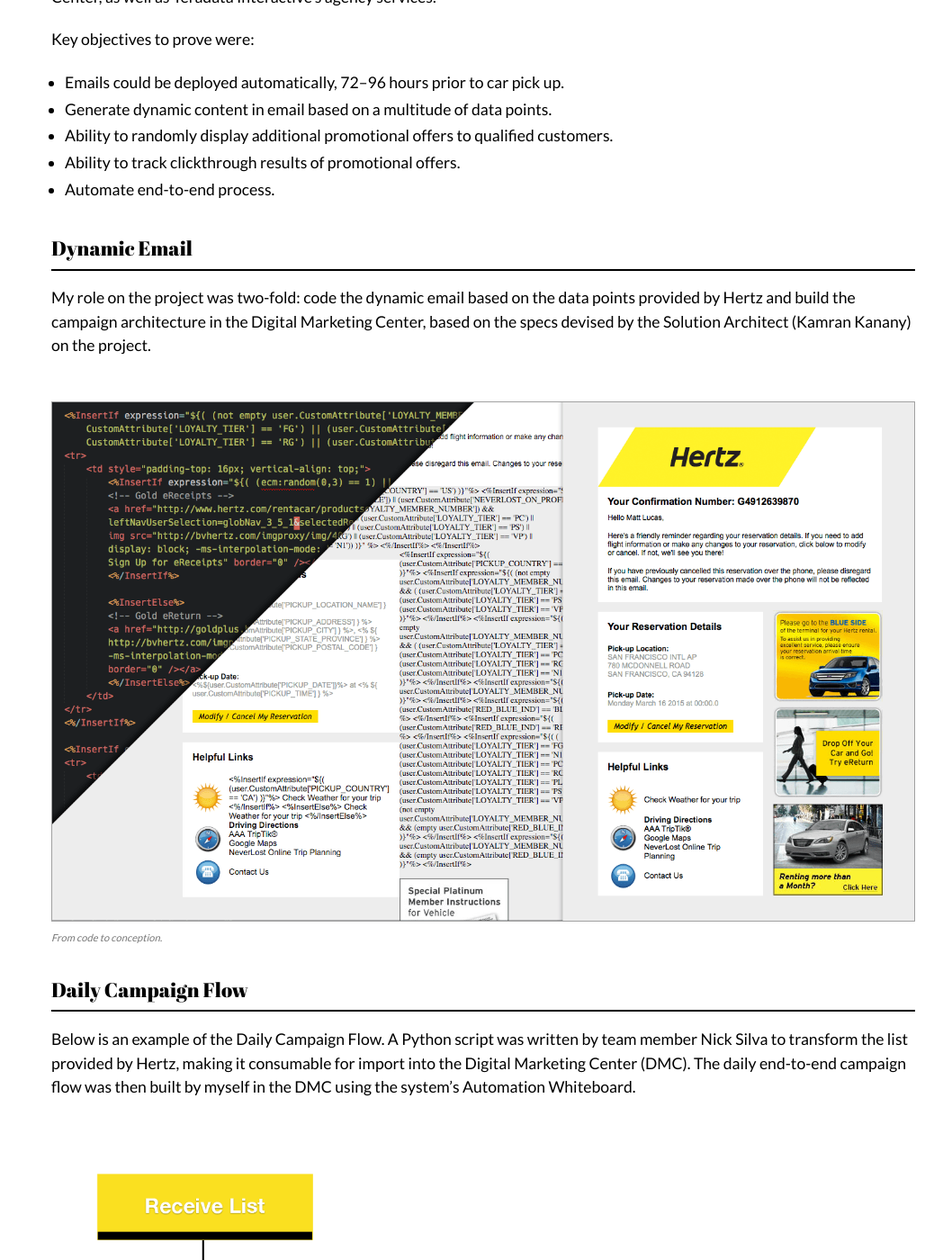
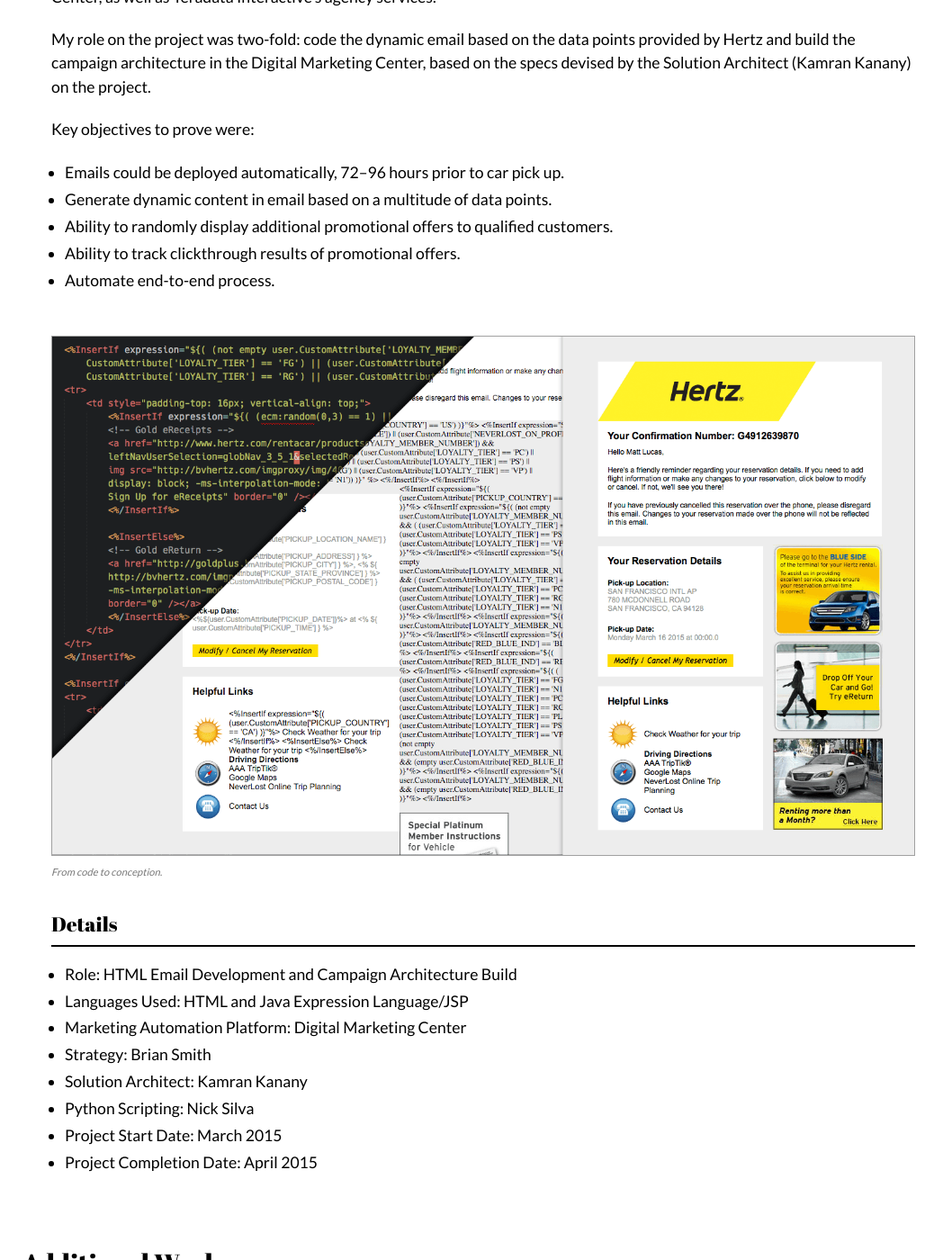
Before and after one commit to mattdavidlucas/mattdavidlucas.github.io, a Jekyll site: the page built from hertz-bon-voyage-poc.html, in a window 1280 px wide and 1400 px high, scrolled down 267 px. Shown: the whole window at 90% size, without its empty margins (103-1151 px from the left). Built offline with Jekyll 4.4.1, drawn with Linux system fonts in a browser that asks for light colours; nearby versions of some CDN libraries.

Commit message:
update hertz page

```diff
--- a/hertz-bon-voyage-poc.html
+++ b/hertz-bon-voyage-poc.html
@@ -17,22 +19,10 @@
 		<li>Automate end-to-end process.</li>
 	</ul>
 
-	<h3>Dynamic Email</h3>
-
-	<p>My role on the project was two-fold: code the dynamic email based on the data points provided by Hertz and build the campaign architecture in the Digital Marketing Center, based on the specs devised by the Solution Architect (Kamran Kanany) on the project.</p>
-
 	<figure>
 		<img src="/img/hertz-poc/hertz-poc-dmc-sample.png" alt="screenshot">
 
 		<figcaption>From code to conception.</figcaption>
-	</figure>
-
-	<h3>Daily Campaign Flow</h3>
-
-	<p>Below is an example of the Daily Campaign Flow. A Python script was written by team member Nick Silva to transform the list provided by Hertz, making it consumable for import into the Digital Marketing Center (DMC). The daily end-to-end campaign flow was then built by myself in the DMC using the system&rsquo;s Automation Whiteboard.</p>
-
-	<figure>
-		<img class="no-border" src="/img/hertz-poc/hertz-poc-dmc-campaign-flow.png" alt="screenshot">
 	</figure>
 
 	<h3>Details</h3>
```
Also changed, not shown: other parts of hertz-bon-voyage-poc.html (+2 -0 lines).
